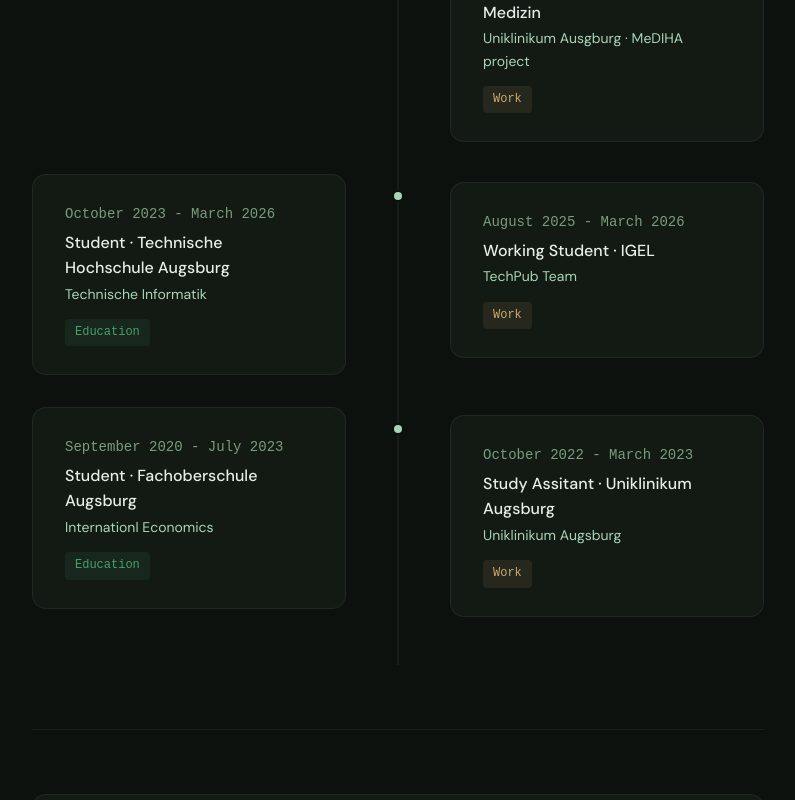
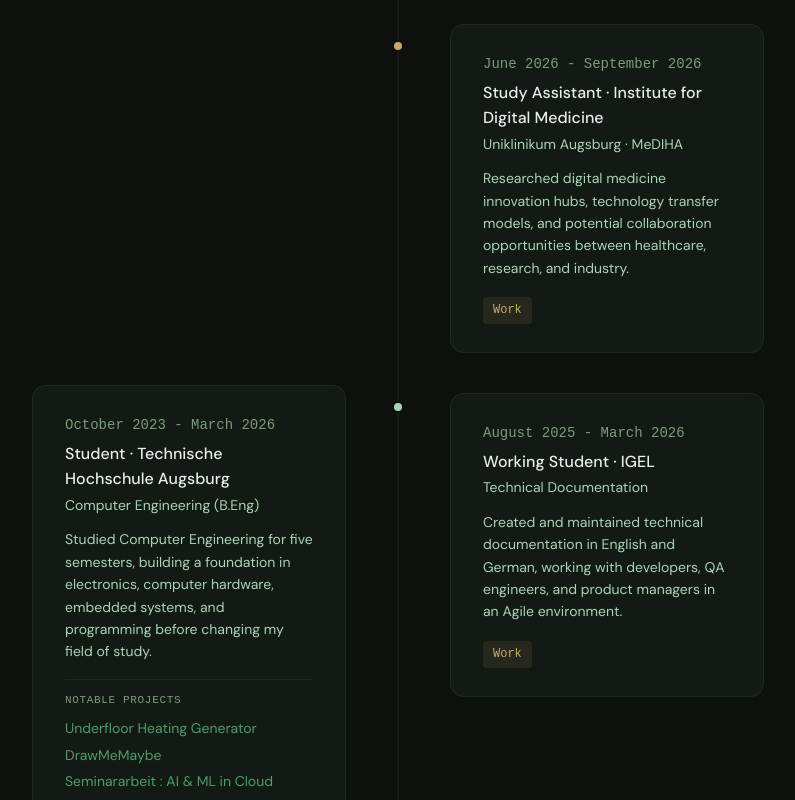
Before and after one commit to ctd08/V2-Portfolio-Website, a Vue app in the folder frontend/: page /career in a window 1280 px wide. Shown: the part 1100-1900 px from the top of the page, without its empty margins (242-1037 px from the left). Built offline with nearby package versions, Linux system fonts and the light colour scheme.

Commit message:
feat: finished timeline in career view

```diff
--- a/frontend/src/data/timeline.js
+++ b/frontend/src/data/timeline.js
@@ -4,18 +4,31 @@
         id: 'tha-mt',
         year: 'October 2026 - dato',
         title: 'Student · Technische Hochschule Augsburg',
-        sub: 'Medizintechnik',
-        description: 'placeholder txt',
+        sub: 'Medical Engineering (B.Eng) ',
+        description: 'Studying medical engineering with a focus on the intersection of technology, engineering, and healthcare.',
         type : 'edu',
         side : 'left',
         image: 'tha-mt.jpg',
-        link: '/career/tha-mt'
-    },{
+        link: '/career/tha-mt',
+        overlap : {
+            id: 'uka-rad',
+            year: 'October 2026 - dato',
+            title: 'Student Assistant : Research Software & IT Infrastructure · Radiology Department',
+            sub: 'Uniklinikum Augsburg',
+            description: '',
+            type : 'work',
+            side : 'right',
+            image: 'uka-rad.jpg',
+            link: '/career/uka-rad'
+        },
+
+    },
+    {
         id: 'uka-mediha',
         year: 'June 2026 - September 2026',
-        title: 'HiWi · Institut für Digitale Medizin',
-        sub: 'Uniklinikum Ausgburg · MeDIHA project',
-        description: 'placeholder txt',
+        title: 'Study Assistant · Institute for Digital Medicine',
+        sub: 'Uniklinikum Augsburg · MeDIHA',
+        description: 'Researched digital medicine innovation hubs, technology transfer models, and potential collaboration opportunities between healthcare, research, and industry.',
         type : 'work',
         side : 'right',
         image: 'uka-mediha.jpg',
@@ -26,18 +39,35 @@
         id: 'tha-ti',
         year: 'October 2023 - March 2026',
         title: 'Student · Technische Hochschule Augsburg',
-        sub: 'Technische Informatik',
-        description: 'placeholder txt',
+        sub: 'Computer Engineering (B.Eng) ',
+        description: 'Studied Computer Engineering for five semesters, building a foundation in electronics, computer hardware, embedded systems, and programming before changing my field of study.',
         type : 'edu',
         side : 'left',
         image: 'tha-ti.jpg',
         link: '/career/tha-ti',
+        projects : [
+            {
+                title: 'Underfloor Heating Generator',
+                description: '',
+                link: '/projects/underfloor-heating-generator'
+            },
+            {
+                title: 'DrawMeMaybe',
+                description: '',
+                link: '/projects/draw-me-maybe'
+            },
+            {
+                title: 'Seminararbeit : AI & ML in Cloud',
+                description: '',
+                link: '/projects/seminararbeit-ai-ml-in-cloud'
+            }
+        ],
         overlap : {
             id : 'igel',
             year : 'August 2025 - March 2026',
             title : 'Working Student · IGEL ',
-            sub : 'TechPub Team',
-            description : 'placeholder txt',
+            sub : 'Technical Documentation',
+            description : 'Created and maintained technical documentation in English and German, working with developers, QA engineers, and product managers in an Agile environment.',
             type : 'work',
             side : 'right',
             image : 'igel.jpg',
@@ -48,18 +78,18 @@
         id: 'fos',
         year: 'September 2020 - July 2023',
         title: 'Student · Fachoberschule Augsburg',
-        sub: 'Internationl Economics',
-        description: 'placeholder txt',
+        sub: 'International Economics',
+        description: 'Studied International Economics at FOSBOS Augsburg while gaining my first professional experience at the KORA Study Center through an internship and a summer job',
         type : 'edu',
         side : 'left',
         image: 'fos.jpg',
         link: '/career/fos',
         overlap : {
             id : 'uka-kora',
-            year : 'October 2022 - March 2023',
-            title : 'Study Assitant · Uniklinikum Augsburg',
+            year : 'October 2021 - September 2022',
+            title : 'Intern · Administrative Assistant · KORA Study Center (UKA & Helmholtz Zentrum München)',
             sub : 'Uniklinikum Augsburg',
-            description : 'placeholder txt',
+            description : 'Supported clinical research administration, assisted study participants, and maintained participant data with a focus on accuracy and confidentiality.',
             type : 'work',
             side : 'right',
             image : 'uka-kora.jpg',
--- a/frontend/src/views/CareerView.vue
+++ b/frontend/src/views/CareerView.vue
@@ -49,6 +49,19 @@
                 <div class="card-year">{{ entry.year }}</div>
                 <div class="card-title">{{ entry.title }}</div>
                 <div class="card-sub">{{ entry.sub }}</div>
+                <div class="card-description">{{ entry.description }}</div>
+                <div v-if="entry.projects" class="card-projects">
+                <div class="card-projects-label">Notable projects</div>
+
+                <RouterLink
+                  v-for="project in entry.projects"
+                  :key="project.title"
+                  :to="project.link"
+                  class="card-project"
+                >
+                  {{ project.title }}
+                </RouterLink>
+              </div>
                 <span class="card-tag" :class="entry.type">
                   {{ entry.type === 'edu' ? 'Education' : 'Work' }}
                 </span>
@@ -74,6 +87,19 @@
                 <div class="card-year">{{ entry.year }}</div>
                 <div class="card-title">{{ entry.title }}</div>
                 <div class="card-sub">{{ entry.sub }}</div>
+                <div class="card-description">{{ entry.description }}</div>
+                <div v-if="entry.projects" class="card-projects">
+                <div class="card-projects-label">Notable projects</div>
+
+                <RouterLink
+                  v-for="project in entry.projects"
+                  :key="project.title"
+                  :to="project.link"
+                  class="card-project"
+                >
+                  {{ project.title }}
+                </RouterLink>
+              </div>
                 <span class="card-tag" :class="entry.type">
                   {{ entry.type === 'edu' ? 'Education' : 'Work' }}
                 </span>
@@ -88,6 +114,19 @@
                 <div class="card-year">{{ entry.overlap.year }}</div>
                 <div class="card-title">{{ entry.overlap.title }}</div>
                 <div class="card-sub">{{ entry.overlap.sub }}</div>
+                <div class="card-description">{{ entry.overlap.description }}</div>
+                <!--<div v-if="entry.projects" class="card-projects">
+                <div class="card-projects-label">Notable projects</div>
+
+                <RouterLink
+                  v-for="project in entry.projects"
+                  :key="project.title"
+                  :to="project.link"
+                  class="card-project"
+                >
+                  {{ project.title }}
+                </RouterLink>
+              </div>-->
                 <span class="card-tag work">Work</span>
               </RouterLink>
             </div>
@@ -274,6 +313,39 @@
 .card-tag.edu { background: rgba(74,158,106,0.1); color: var(--accent-primary); }
 /*.card-tag.edu {background: red !important; color: white !important; }*/
 .card-tag.work { background: rgba(200,169,110,0.1); color: var(--accent-warm); }
+.card-description {
+  font-size: var(--text-sm);
+  color: var(--text-secondary);
+  line-height: 1.6;
+  margin-bottom: var(--space-4);
+}
+
+.card-projects {
+  margin: var(--space-4) 0;
+  padding-top: var(--space-3);
+  border-top: 1px solid var(--border-subtle);
+}
+
+.card-projects-label {
+  font-size: 11px;
+  font-family: var(--font-mono);
+  color: var(--text-muted);
+  margin-bottom: var(--space-2);
+  text-transform: uppercase;
+  letter-spacing: 0.06em;
+}
+
+.card-project {
+  display: block;
+  font-size: var(--text-sm);
+  color: var(--accent-primary);
+  text-decoration: none;
+  margin-bottom: 4px;
+}
+
+.card-project:hover {
+  text-decoration: underline;
+}
 
 /* ── Fade in ── */
 .fade-in { opacity: 0; transform: translateY(16px); transition: opacity 0.5s ease, transform 0.5s ease; }
```
